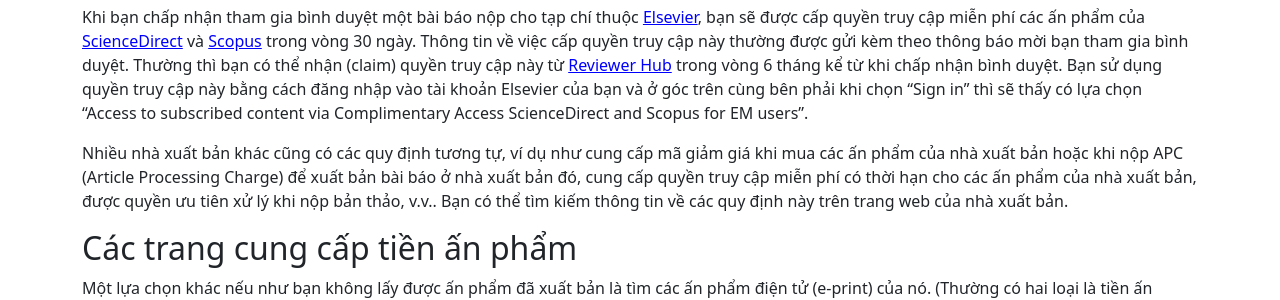
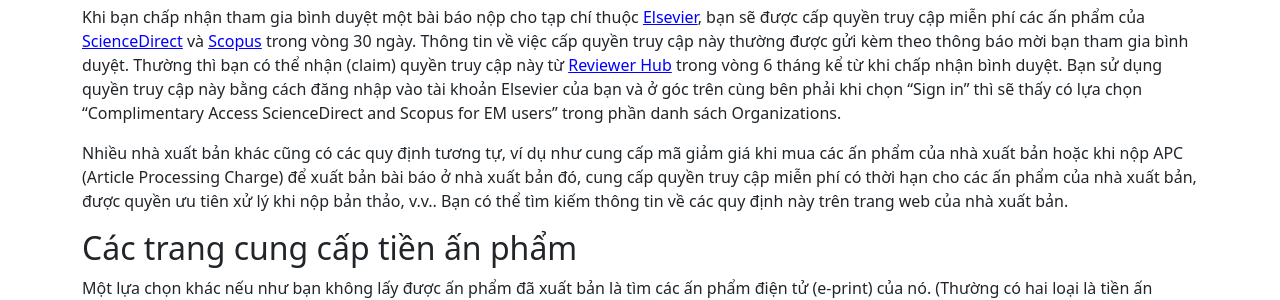
Before and after one commit to hoanganhduc/hoanganhduc.github.io, a Jekyll site: the page built from _posts/2025-05-05-một-số-phương-pháp-tải-bài-báo-khoa-học.md, in a window 1280 px wide and 900 px high, scrolled down 1644 px. Shown: the part 206-506 px from the top of the window. Built offline with Jekyll 4.4.1, drawn with Linux system fonts in a browser that asks for light colours; nearby versions of some CDN libraries; comment, search, counter and statistics services are not loaded; a style sheet for code colours, icons or effects is not loaded.

Commit message:
Updated @ 2025-05-07  17:29:00 ICT

```diff
--- a/_posts/2025-05-05-một-số-phương-pháp-tải-bài-báo-khoa-học.md
+++ b/_posts/2025-05-05-một-số-phương-pháp-tải-bài-báo-khoa-học.md
@@ -45,7 +45,7 @@ Một chú ý là phần lớn các thư viện đều có quy định yêu cầ
 
 ## Truy cập từ nhà xuất bản
 
-Khi bạn chấp nhận tham gia bình duyệt một bài báo nộp cho tạp chí thuộc [Elsevier](https://www.elsevier.com/), bạn sẽ được cấp quyền truy cập miễn phí các ấn phẩm của [ScienceDirect](https://www.sciencedirect.com/) và [Scopus](https://www.scopus.com/) trong vòng 30 ngày. Thông tin về việc cấp quyền truy cập này thường được gửi kèm theo thông báo mời bạn tham gia bình duyệt. Thường thì bạn có thể nhận (claim) quyền truy cập này từ [Reviewer Hub](https://reviewerhub.elsevier.com) trong vòng 6 tháng kể từ khi chấp nhận bình duyệt. Bạn sử dụng quyền truy cập này bằng cách đăng nhập vào tài khoản Elsevier của bạn và ở góc trên cùng bên phải khi chọn "Sign in" thì sẽ thấy có lựa chọn "Access to subscribed content via Complimentary Access ScienceDirect and Scopus for EM users".
+Khi bạn chấp nhận tham gia bình duyệt một bài báo nộp cho tạp chí thuộc [Elsevier](https://www.elsevier.com/), bạn sẽ được cấp quyền truy cập miễn phí các ấn phẩm của [ScienceDirect](https://www.sciencedirect.com/) và [Scopus](https://www.scopus.com/) trong vòng 30 ngày. Thông tin về việc cấp quyền truy cập này thường được gửi kèm theo thông báo mời bạn tham gia bình duyệt. Thường thì bạn có thể nhận (claim) quyền truy cập này từ [Reviewer Hub](https://reviewerhub.elsevier.com) trong vòng 6 tháng kể từ khi chấp nhận bình duyệt. Bạn sử dụng quyền truy cập này bằng cách đăng nhập vào tài khoản Elsevier của bạn và ở góc trên cùng bên phải khi chọn "Sign in" thì sẽ thấy có lựa chọn "Complimentary Access ScienceDirect and Scopus for EM users" trong phần danh sách Organizations.
 
 Nhiều nhà xuất bản khác cũng có các quy định tương tự, ví dụ như cung cấp mã giảm giá khi mua các ấn phẩm của nhà xuất bản hoặc khi nộp APC (Article Processing Charge) để xuất bản bài báo ở nhà xuất bản đó, cung cấp quyền truy cập miễn phí có thời hạn cho các ấn phẩm của nhà xuất bản, được quyền ưu tiên xử lý khi nộp bản thảo, v.v.. Bạn có thể tìm kiếm thông tin về các quy định này trên trang web của nhà xuất bản.
 
```
Also changed, not shown: 1 other file.
